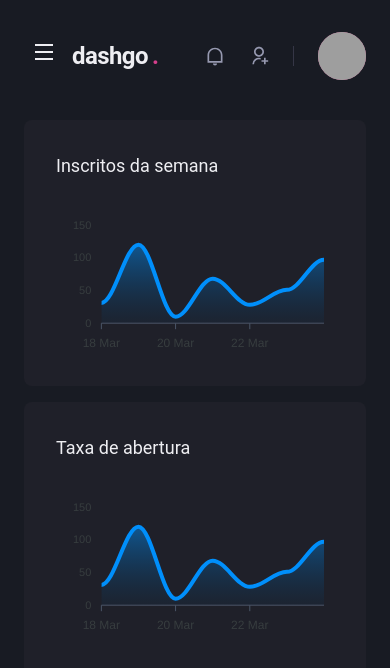
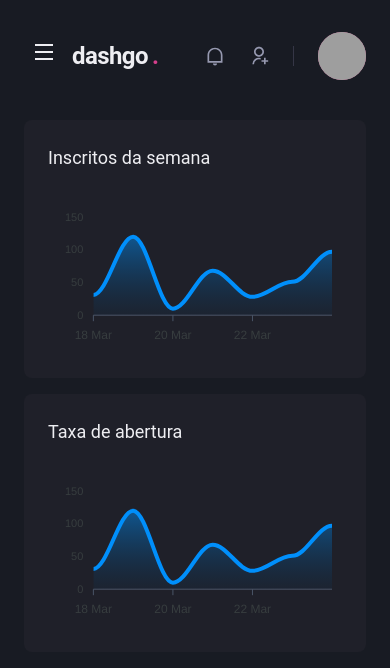
Before and after one commit to EricEOL/dashgo, a Next.js app: page /dashboard in a window 390 px wide. Shown: the top 668 px of the page. Built offline with nearby package versions, Linux system fonts and the light colour scheme; grey boxes are pictures that could not be loaded.

Commit message:
Melhorando a responsividade do dashboard

```diff
--- a/src/pages/dashboard.tsx
+++ b/src/pages/dashboard.tsx
@@ -74,7 +74,7 @@
 
                 <SimpleGrid flex="1" gap="4" minChildWidth="320px" align="flex-start">
                     <Box
-                        p="8"
+                        p={["6","8"]}
                         bg="gray.800"
                         borderRadius={8}
                         pb="4"
@@ -88,9 +88,10 @@
                         />
                     </Box>
                     <Box
-                        p="8"
+                        p={["6","8"]}
                         bg="gray.800"
                         borderRadius={8}
+                        pb="4"
                     >
                         <Text fontSize="lg" mb="4">Taxa de abertura</Text>
                         <Chart
```
